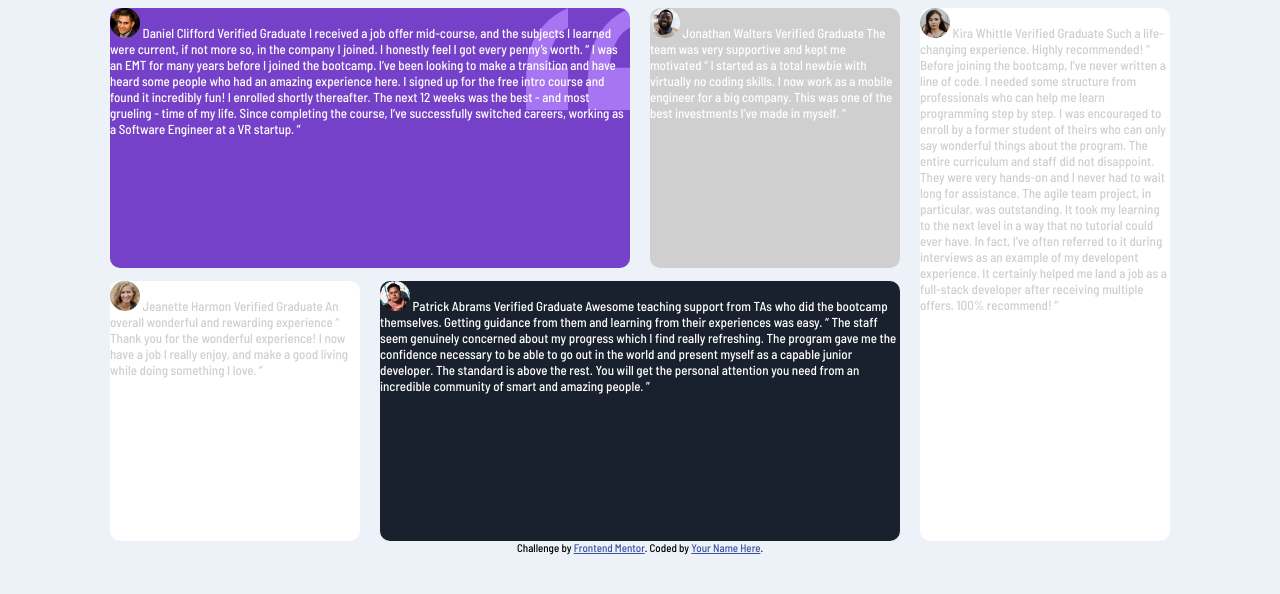
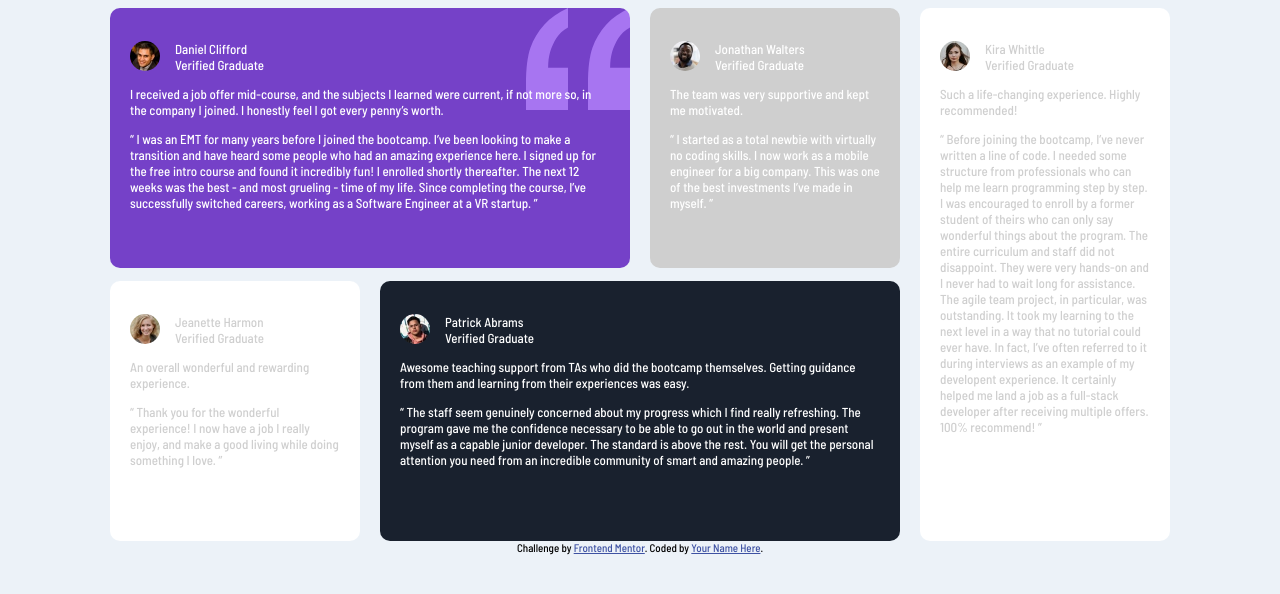
Before and after one commit to SiobhanWhyte/testimonials-grid-section-main, a plain HTML site: page index.html in a window 1280 px wide. Drawn offline with Linux system fonts and the light colour scheme.

Commit message:
name and title alignment

```diff
--- a/index.html
+++ b/index.html
@@ -12,71 +12,72 @@
 <body>
   <section class="container">
     <div class="box item-a">
-      <img class="icon" src="./images/image-daniel.jpg">
-      Daniel Clifford
-      Verified Graduate
+      <div class="persona">
+      <img class="icon" src="./images/image-daniel.jpg" style="float:left";>
+      <p class="name">Daniel Clifford </br> <span class="title">Verified Graduate</span> </p>
+    </div>
+      <p class="experience">  I received a job offer mid-course, and the subjects I learned were current, if not more so,
+      in the company I joined. I honestly feel I got every penny’s worth.</p>
 
-      I received a job offer mid-course, and the subjects I learned were current, if not more so,
-      in the company I joined. I honestly feel I got every penny’s worth.
-
-      “ I was an EMT for many years before I joined the bootcamp. I’ve been looking to make a
+      <p class="quote"> “ I was an EMT for many years before I joined the bootcamp. I’ve been looking to make a
       transition and have heard some people who had an amazing experience here. I signed up
       for the free intro course and found it incredibly fun! I enrolled shortly thereafter.
       The next 12 weeks was the best - and most grueling - time of my life. Since completing
-      the course, I’ve successfully switched careers, working as a Software Engineer at a VR startup. ”
+      the course, I’ve successfully switched careers, working as a Software Engineer at a VR startup. ”</p>
     </div>
 
     <div class="box item-b">
-      <img class="icon" src="./images/image-jonathan.jpg">
-      Jonathan Walters
-      Verified Graduate
+      <div class="persona">
+      <img class="icon" src="./images/image-jonathan.jpg" style="float:left";>
+      <p class="name">Jonathan Walters </br> <span class="title">Verified Graduate</span> </p>
+    </div>
 
-      The team was very supportive and kept me motivated
+      <p class="experience">The team was very supportive and kept me motivated.</p>
 
-      “ I started as a total newbie with virtually no coding skills. I now work as a mobile engineer
-      for a big company. This was one of the best investments I’ve made in myself. ”
+      <p class="quote"> “ I started as a total newbie with virtually no coding skills. I now work as a mobile engineer
+      for a big company. This was one of the best investments I’ve made in myself. ”</p>
 
     </div>
     <div class="box item-c">
-      <img class="icon" src="./images/image-jeanette.jpg">
-      Jeanette Harmon
-      Verified Graduate
+      <div class="persona">
+      <img class="icon" src="./images/image-jeanette.jpg" style="float:left";>
+      <p class="name"> Jeanette Harmon </br> <span class="title"> Verified Graduate</span> </p>
+    </div>
+        <p class="experience"> An overall wonderful and rewarding experience.</p>
 
-      An overall wonderful and rewarding experience
-
-      “ Thank you for the wonderful experience! I now have a job I really enjoy, and make a good living
-      while doing something I love. ”
+        <p class="quote"> “ Thank you for the wonderful experience! I now have a job I really enjoy, and make a good living
+      while doing something I love. ”</p>
 
     </div>
     <div class="box item-d">
-      <img class="icon" src="./images/image-patrick.jpg">
-      Patrick Abrams
-      Verified Graduate
+      <div class="persona">
+      <img class="icon" src="./images/image-patrick.jpg" style="float:left";>
+      <p class="name">Patrick Abrams </br> <span class="title"> Verified Graduate</span> </p>
+    </div>
+      <p class="experience"> Awesome teaching support from TAs who did the bootcamp themselves. Getting guidance from them and
+      learning from their experiences was easy.</p>
 
-      Awesome teaching support from TAs who did the bootcamp themselves. Getting guidance from them and
-      learning from their experiences was easy.
-
-      “ The staff seem genuinely concerned about my progress which I find really refreshing. The program
+      <p class="quote"> “ The staff seem genuinely concerned about my progress which I find really refreshing. The program
       gave me the confidence necessary to be able to go out in the world and present myself as a capable
       junior developer. The standard is above the rest. You will get the personal attention you need from
-      an incredible community of smart and amazing people. ”
+      an incredible community of smart and amazing people. ”</p>
 
     </div>
     <div class="box item-e">
-      <img class="icon" src="./images/image-kira.jpg">
-      Kira Whittle
-      Verified Graduate
+      <div class="persona">
+      <img class="icon" src="./images/image-kira.jpg" style="float:left";>
+      <p class="name"> Kira Whittle </br> <span class="title"> Verified Graduate </span> </p>
+    </div>
+        <p class="experience"> Such a life-changing experience. Highly recommended!</p>
 
-      Such a life-changing experience. Highly recommended!
-
-      “ Before joining the bootcamp, I’ve never written a line of code. I needed some structure from
+        <p class="quote"> “ Before joining the bootcamp, I’ve never written a line of code. I needed some structure from
       professionals who can help me learn programming step by step. I was encouraged to enroll by a former
       student of theirs who can only say wonderful things about the program. The entire curriculum and staff
       did not disappoint. They were very hands-on and I never had to wait long for assistance. The agile team
       project, in particular, was outstanding. It took my learning to the next level in a way that no tutorial
       could ever have. In fact, I’ve often referred to it during interviews as an example of my developent
       experience. It certainly helped me land a job as a full-stack developer after receiving multiple offers.
-      100% recommend! ”
+      100% recommend! ”</p>
 
     </div>
   </section>
--- a/style.css
+++ b/style.css
@@ -24,6 +24,7 @@ body {
 
 .box {
     border-radius: 10px;
+    padding: 20px;
 }
 .item-a {
     grid-column: 1 / 3;
@@ -32,6 +33,7 @@ body {
     background-image: url('./images/bg-pattern-quotation.svg');
     background-repeat: no-repeat;
     background-position:top right;
+    border-color: (263, 55%, 52%);
 
 }
 
@@ -53,6 +55,7 @@ body {
     background-color: hsl(219, 29%, 14%);
     grid-column: 2 / 4;
     grid-row: 2;
+    border-color: (263, 55%, 52%);
 }
 
 .item-e {
@@ -63,10 +66,27 @@ body {
 }
 
 .icon {
+    display: block;
+    margin-right: 15px;
     border-radius: 50%;
     width: 30px;
     height: 30px;
 }
 
+.name {
+
+}
+
+.title {
+
+}
+
+.experience {
+
+}
+
+.quote {
+
+}
 .attribution { font-size: 11px; text-align: center; }
 .attribution a { color: hsl(228, 45%, 44%); }
```
